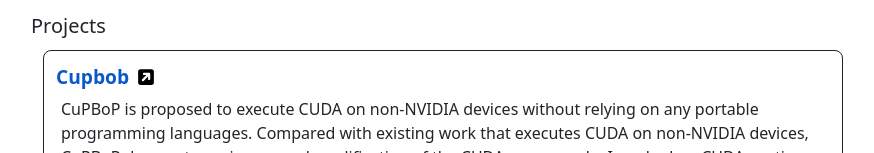
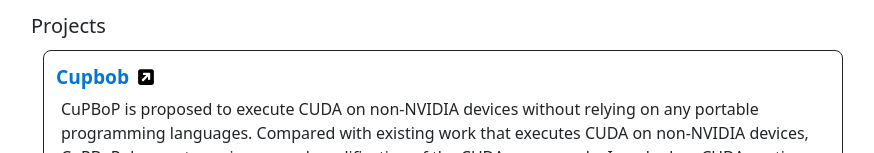
Before and after one commit to jchen706/personalProfile, a Next.js app: page / in a window 1280 px wide. In both pictures the pointer is over the link "Cupbob". Shown: the part 604-757 px from the top of the page, without its empty margins (1-875 px from the left). Built offline with nearby package versions, Linux system fonts and the light colour scheme.

Commit message:
add sibling effect

```diff
--- a/pages/components/project.tsx
+++ b/pages/components/project.tsx
@@ -21,7 +21,7 @@
 
           { typeof(link) !== 'undefined' && link != null && <div className={styles.link}>
             <a  className={styles.arrow} href={link}>
-              <img src="/square-arrow-up-right-solid.svg"  height={18} width={18}   alt="Link To Project" />
+              <img  src="/square-arrow-up-right-solid.svg"  height={18} width={18}   alt="Link To Project" />
             </a></div>}
 
         </div>
--- a/styles/Project.module.css
+++ b/styles/Project.module.css
@@ -19,7 +19,10 @@
  font-size: 1.2rem;
  -webkit-flex-wrap: wrap;
  flex-wrap: wrap;
+ width: fit-content;
 }
+
+
 
 .titleLink {
   text-decoration: none !important;
@@ -28,6 +31,11 @@
 
 .titleLink:hover {
   font-weight: 600;
+}
+
+.title:hover .titleLink {
+  font-weight: 600;
+  color: #0275d8;
 }
 
 .hack {
```
